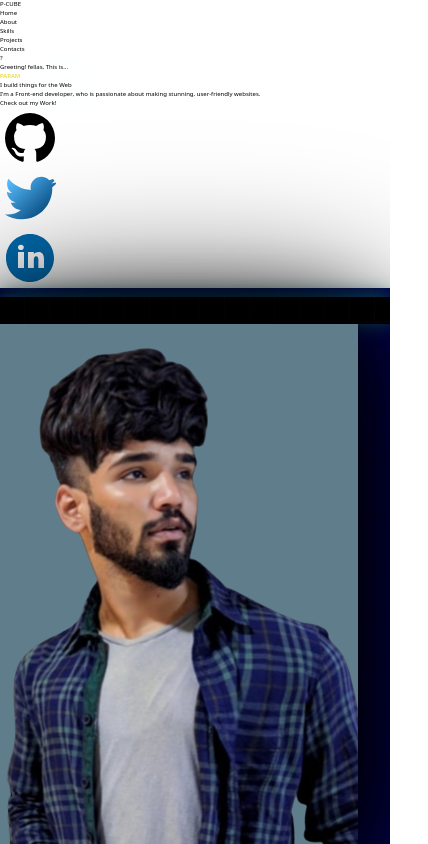
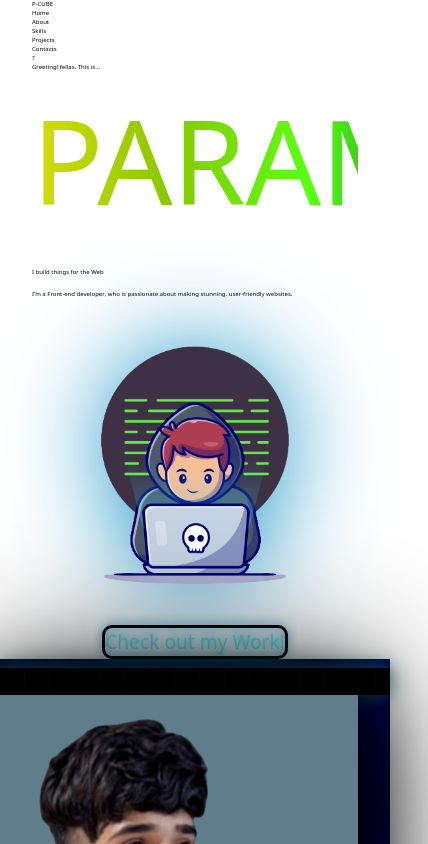
Before and after one commit to ParamPragyan/Portfolio, a React (Vite) app: page / in a window 390 px wide. Shown: the top 844 px of the page, 428 px wide, since content can reach past the window. Built offline with nearby package versions, Linux system fonts and the light colour scheme; a web font is replaced by a local one.

Commit message:
minor changes

```diff
--- a/src/App.jsx
+++ b/src/App.jsx
@@ -84,7 +84,7 @@ function App() {
   window.addEventListener("scroll", changePosition1);
 
   return (
-    <section className="w-[100%] overflow-hidden relative">
+    <section className=" w-[100%] overflow-hidden relative">
       <NavBar />
       <Home />
       <div>
@@ -106,9 +106,8 @@ function App() {
           <a href="https://github.com/ParamPragyan" target="blank">
             <img
               src={github}
-              height="60px"
-              width="60px"
-              className="icon  rounded-[50%]  "
+
+              className="icons rounded-[50%]  "
               alt=""
             />
           </a>
@@ -128,9 +127,8 @@ function App() {
           <a href="https://twitter.com/parampragyan" target="blank">
             <img
               src={twitter}
-              height="60px"
-              width="60px"
-              className="icon  rounded-[50%]  "
+
+              className="icons rounded-[50%]  "
               alt=""
             />
             </a>
@@ -150,9 +148,8 @@ function App() {
           <a href="https://www.linkedin.com/in/parampragyan/" target="blank">
             <img
               src={linkedin}
-              height="60px"
-              width="60px"
-              className="icon  rounded-[50%]  "
+
+              className="icons rounded-[50%]  "
               alt=""
             />
             </a>
--- a/src/Components/NavBar.jsx
+++ b/src/Components/NavBar.jsx
@@ -21,7 +21,7 @@ const NavBar = () => {
 
   return (
     <div className={bg ? 'nav-head bg-[#00000085] ease-in-out  backdrop-blur-[10px] border-b-[.5px] border-[#ffffff49] text-[#ffffffad] fixed w-[100%] z-[1000] ' : 'nav-head bg-[#010206] text-[#ffffffad] ease-in-out  fixed w-[100%] z-[1000] '}>
-        <div className="nav-bar w-[100%] px-[20rem] flex py-[.8rem]  items-center justify-between flex-row text-[4.5rem] font-[N-B-1] ">
+        <div className="nav-bar w-[100%] frame flex py-[.8rem]  items-center justify-between flex-row text-[4.5rem] font-[N-B-1] ">
           <div className="logo"><h1 className='text-[white] font-[logo-font]'>P-CUBE</h1></div>
             <ul className='flex p-[1rem]  cursor-pointer '>
                 <li className='px-[1rem] hover:text-[white] cursor-pointer'>Home</li>
--- a/src/Sections/Home/Home.jsx
+++ b/src/Sections/Home/Home.jsx
@@ -1,6 +1,7 @@
 import React from "react";
 import { useState } from "react";
 import "../Sections.css";
+import homeimg from "../../assets/home-mobile.png"
 import About from "../About/About";
 import github from "../../assets/github.svg";
 
@@ -27,11 +28,11 @@ const Home = () => {
   window.addEventListener("scroll", changePosition1);
 
   return (
-    <section className=" hero h-[100vh] w-[100vw] pl-[20rem] pt-[18rem] bg-[#040404] overflow-hidden relative ">
+    <section className=" hero frame2 h-[100vh] w-[100vw]  pt-[18rem] bg-[#040404] overflow-hidden relative ">
 
       <div className="flex items-start">
 
-      <div className="flex flex-col justify-center items-center mr-[3rem] mt-[.8rem]">
+      <div className=" home-down-line flex flex-col justify-center items-center mr-[3rem] mt-[.8rem]">
       <div class="w-5 h-5 rounded-full bg-[#5ce1e6]"></div>
       <div class="w-[.5rem] h-[35rem] sky-gradient"></div>
       </div>
@@ -57,9 +58,16 @@ const Home = () => {
         </span>
         , who is passionate about making stunning, user-friendly websites.
       </div>
+      <div className="hero-img">
+        <img src={homeimg} alt="" />
+      </div>
+      <div className="hero-btn" >
       <button className=" btn-hero text-white border-[3px] border-[#5ce1e6] bg-[#010006] rounded-r-[3rem] pl-[2rem] pr-[2rem] pb-[.5rem] mt-[3rem] check-btn text-[2.4rem] font-sans font-[400]">
         Check out my Work!
       </button>
+      </div>
+
+
       </div>
 
       </div>
--- a/src/index.css
+++ b/src/index.css
@@ -58,3 +58,76 @@ body{
 ::-webkit-scrollbar-track {
   background: #040519;
 }
+
+.frame {
+  padding-left: 20rem;
+  padding-right: 20rem;
+}
+.frame2 {
+  padding-left: 20rem;
+  padding-right: 20rem;
+}
+
+.icons {
+  /* height: 6rem; */
+  width: 6rem;
+}
+
+.hero-img{
+  display: none;
+}
+
+@media screen and (max-width: 768px) {
+  html {
+    font-size: 50%;
+  }
+  .frame {
+    padding-left: 10rem;
+    padding-right: 10rem;
+  }
+}
+
+@media screen and (max-width: 450px) {
+  html {
+    font-size: 40%;
+  }
+  .name{
+    padding-bottom: 1.5rem;
+    font-size: 18.4rem;
+    width: auto;
+  }
+  .bio {
+    padding-top: 2rem;
+  }
+  .circle1,.circle2,.icon, .right-strap, .home-down-line{
+    display: none;
+  }
+  .hero-btn{
+    display: flex;
+    align-items: center;
+    justify-content: center;
+    font-size: 3rem;
+    border-radius: 20px;
+  }
+ .hero-img{
+    filter: drop-shadow(0px 0px 50px #2197c8);
+    display: block;
+
+  }
+  .btn-hero{
+    border-radius: 10px;
+    border: 3px solid black;
+    color: #5ce1e6;
+    filter: drop-shadow(0px -1px 5px #2197c8);
+
+  }
+
+  .frame {
+    padding-left: 5rem;
+    padding-right: 5rem;
+  }
+  .frame2 {
+    padding-left: 5rem;
+    padding-right: 5rem;
+  }
+}
```
Also changed, not shown: src/assets/home-mobile.png (added).
